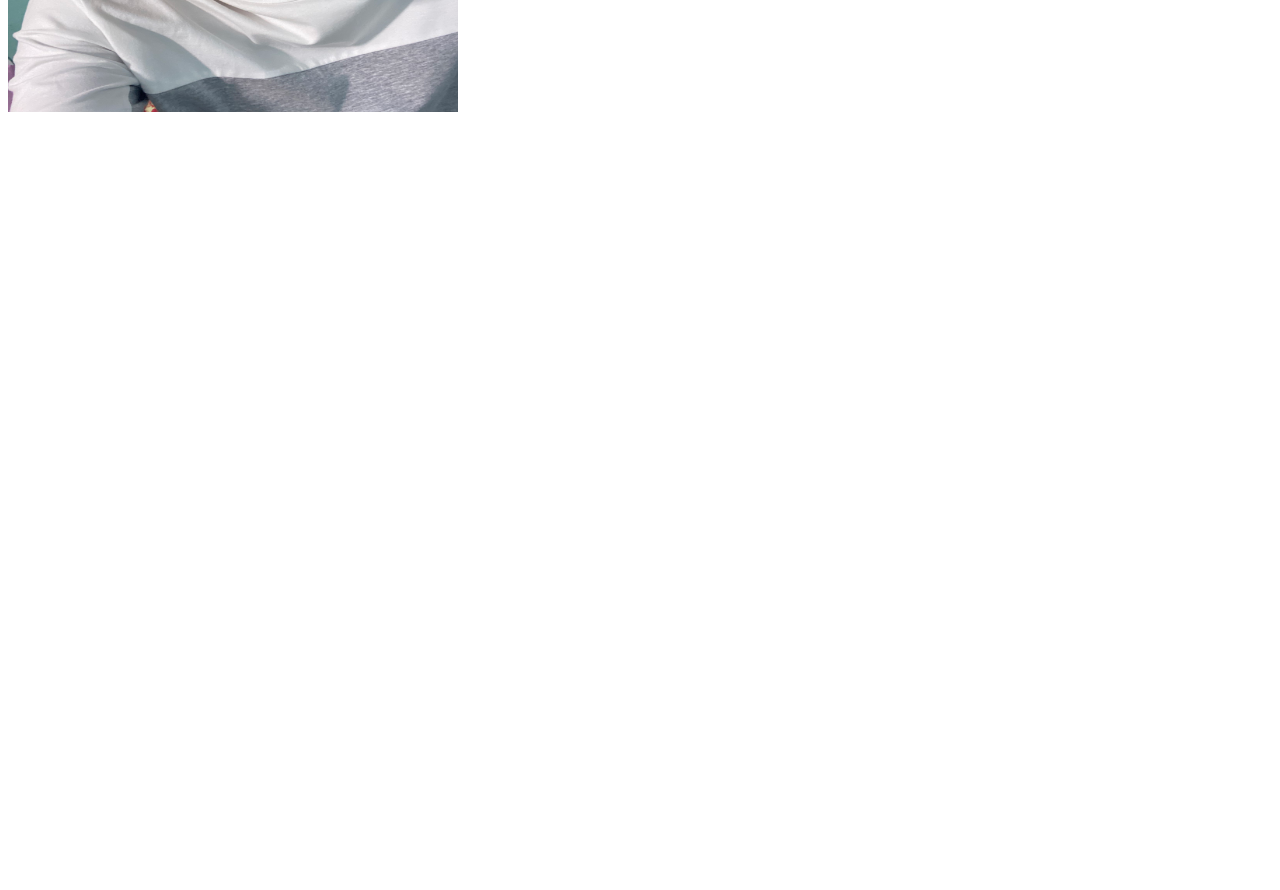
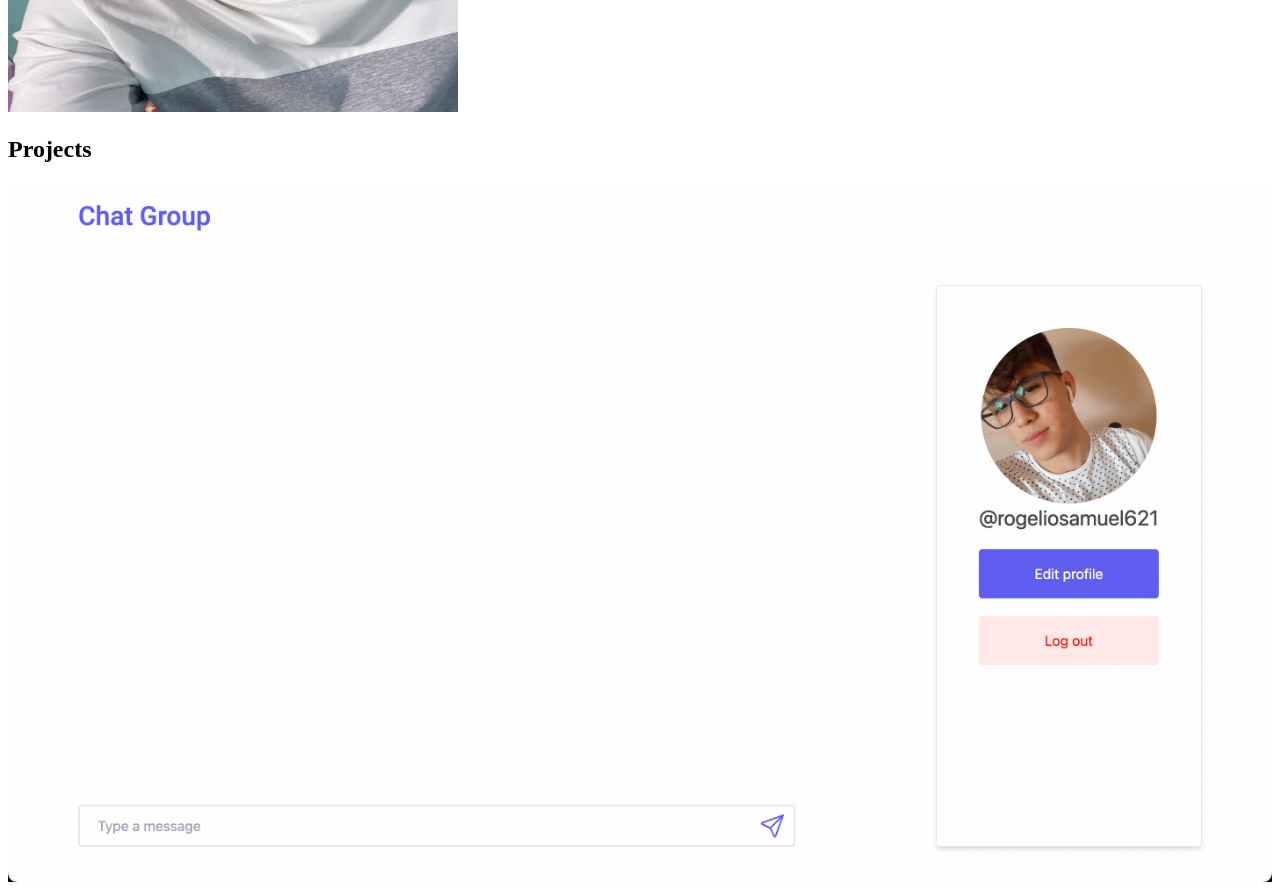
Before and after one commit to sam-621/rogeliosamuel.com, a Next.js app: page / in a window 1280 px wide. Shown: the part 480-1370 px from the top of the page. Before the commit the page ends 800 px from the top, so only its background shows below. Built offline with nearby package versions, Linux system fonts and the light colour scheme.

Commit message:
add ProjectsDesktop

```diff
--- /dev/null
+++ b/src/components/sections/desktop/ProjectsDesktop.tsx
@@ -0,0 +1,20 @@
+import { Carousel } from '@containers/Carousel'
+import { projects } from '@data/projects'
+import { Card } from '@items/Card'
+import { SectionLayout } from 'components/layouts/SectionLayout'
+
+import { SwiperSlide } from 'swiper/react'
+
+export const ProjectsDesktop = () => {
+  return (
+    <SectionLayout title="Projects">
+      <Carousel>
+        {projects.map((item, i) => (
+          <SwiperSlide key={i} className="mb-10 rounded">
+            <Card {...item} />
+          </SwiperSlide>
+        ))}
+      </Carousel>
+    </SectionLayout>
+  )
+}
--- a/src/pages/index.tsx
+++ b/src/pages/index.tsx
@@ -3,6 +3,7 @@ import { useMedia } from '@hooks/useMedia'
 import { Blogs } from '@sections/Blogs'
 import { HeaderDesktop } from '@sections/desktop/HeaderDesktop'
 import { Nav } from '@sections/desktop/Nav'
+import { ProjectsDesktop } from '@sections/desktop/ProjectsDesktop'
 import { Footer } from '@sections/Footer'
 import { Header } from '@sections/Header'
 import { Projects } from '@sections/Projects'
@@ -14,8 +15,11 @@ export const Home = () => {
     <div className="mx-5 mt-5 md:mx-10 lg:mx-20 xl:mx-52">
       {isDesktop ? (
         <>
-          <Nav />
-          <HeaderDesktop />
+          <div className="h-screen">
+            <Nav />
+            <HeaderDesktop />
+          </div>
+          <ProjectsDesktop />
         </>
       ) : (
         <>
```
